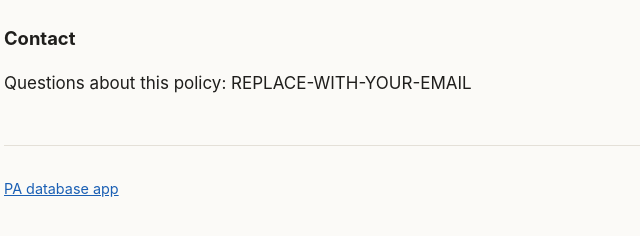
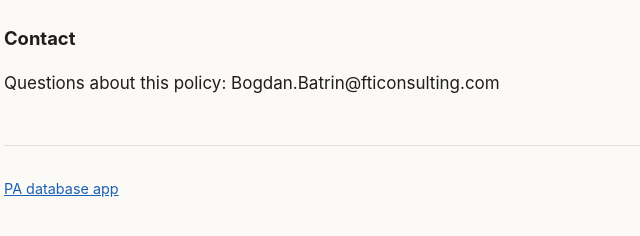
Before and after one commit to BGBogdan/bgbogdan.github.io, a plain HTML site: page privacy.html in a window 1280 px wide. Shown: the part 1683-1919 px from the top of the page, 316-956 px from the left. Drawn offline with Linux system fonts and the light colour scheme.

Commit message:
Email update

```diff
--- a/privacy.html
+++ b/privacy.html
@@ -66,7 +66,7 @@
     <p>If this policy changes, the date at the top of this page will be updated.</p>
 
     <h2>Contact</h2>
-    <p>Questions about this policy: REPLACE-WITH-YOUR-EMAIL</p>
+    <p>Questions about this policy: Bogdan.Batrin@fticonsulting.com</p>
 
     <footer>
       <p><a href="index.html">PA database app</a></p>
```
